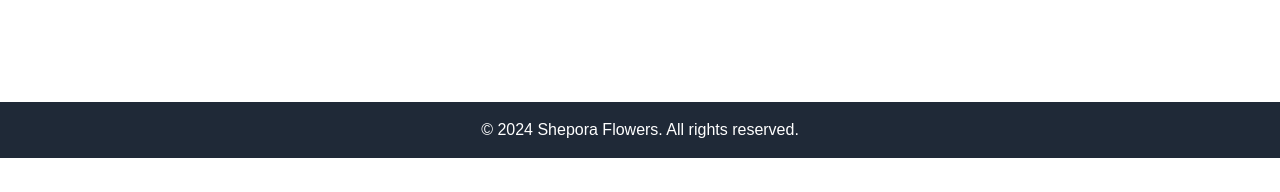
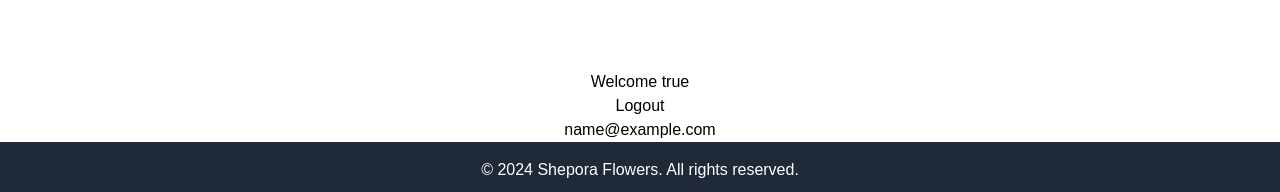
Before and after one commit to rdarshan927/itp-frontend, a React (Create React App) app: page / in a window 1280 px wide. Shown: the part 726-918 px from the top of the page. Before the commit the page ends 884 px from the top, so only its background shows below. Built offline with nearby package versions, Linux system fonts and the light colour scheme; sample sign-in values are in the browser's storage.

Commit message:
moved sample usage of logout from Home.js to Sample.js

```diff
--- a/src/pages/home/Home.js
+++ b/src/pages/home/Home.js
@@ -3,13 +3,15 @@ import React from "react";
 //import home components
 import Hero from "./Hero";
 import Flower from "./Flower";
+import Sample from "./Sample";
 
 const Home =()=> {
 
     return (
         <div>
-           <Hero />
-           <Flower />
+            <Hero />
+            <Flower />
+            <Sample />
         </div>
     )
 }
--- /dev/null
+++ b/src/pages/home/Sample.js
@@ -0,0 +1,36 @@
+import React, { useEffect, useState } from 'react'
+import { useNavigate } from 'react-router-dom';
+import { handleSuccess } from '../../utils';
+import { ToastContainer } from 'react-toastify';
+
+const Sample =() => {
+    const [loggedInUser, setLoggedInUser] = useState('');
+    const navigate = useNavigate();
+    const storedEmail = localStorage.getItem('useremail');
+
+    useEffect(() => {
+        setLoggedInUser(localStorage.getItem('loggedInUser'))
+    }, [])
+
+    const handleLogout = (e) => {
+        localStorage.removeItem('token');
+        localStorage.removeItem('loggedInUser');
+        handleSuccess('User Loggedout');
+        setTimeout(() => {
+            navigate('/login');
+        }, 1000)
+    }
+
+    return(
+        <div className='text-center mt-36'>
+            <h1>Welcome {loggedInUser}</h1>
+            <button onClick={handleLogout}>Logout</button>
+            <div>
+                <span>{storedEmail}</span>
+            </div>
+            <ToastContainer />
+        </div>
+    )
+}
+
+export default Sample;
```
